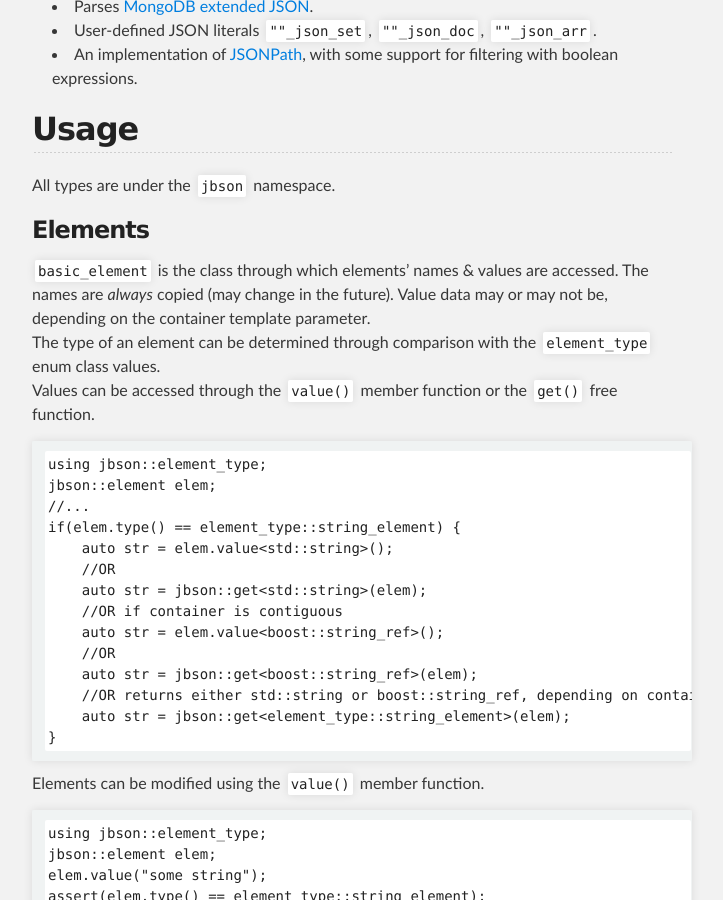
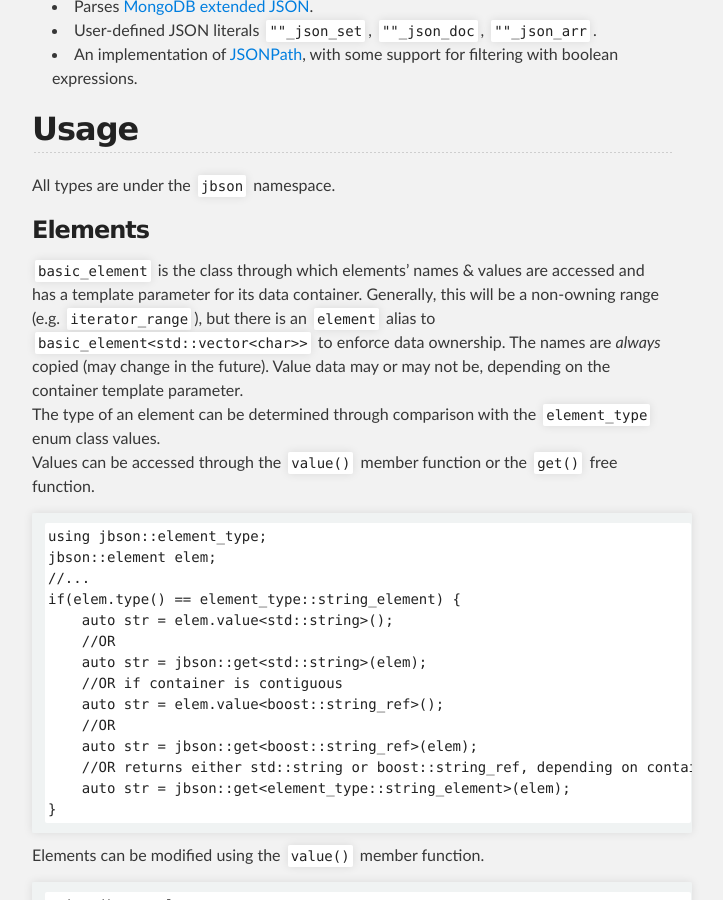
Before and after one commit to chrismanning/jbson, a Jekyll site: the page built from index.md, in a window 1280 px wide and 900 px high, scrolled down 493 px. Shown: the whole window, without its empty margins (288-1011 px from the left). Built offline with Jekyll 4.4.1, drawn with Linux system fonts in a browser that asks for light colours.

Commit message:
Be clearer on the basic_element template parameter

```diff
--- a/index.md
+++ b/index.md
@@ -21,7 +21,7 @@ All types are under the `jbson` namespace.
 
 ### Elements
 
-`basic_element` is the class through which elements' names & values are accessed. The names are *always* copied (may change in the future). Value data may or may not be, depending on the container template parameter.
+`basic_element` is the class through which elements' names & values are accessed and has a template parameter for its data container. Generally, this will be a non-owning range (e.g. `iterator_range`), but there is an `element` alias to `basic_element<std::vector<char>>` to enforce data ownership. The names are *always* copied (may change in the future). Value data may or may not be, depending on the container template parameter.
 The type of an element can be determined through comparison with the `element_type` enum class values.
 Values can be accessed through the `value()` member function or the `get()` free function.
 
```
